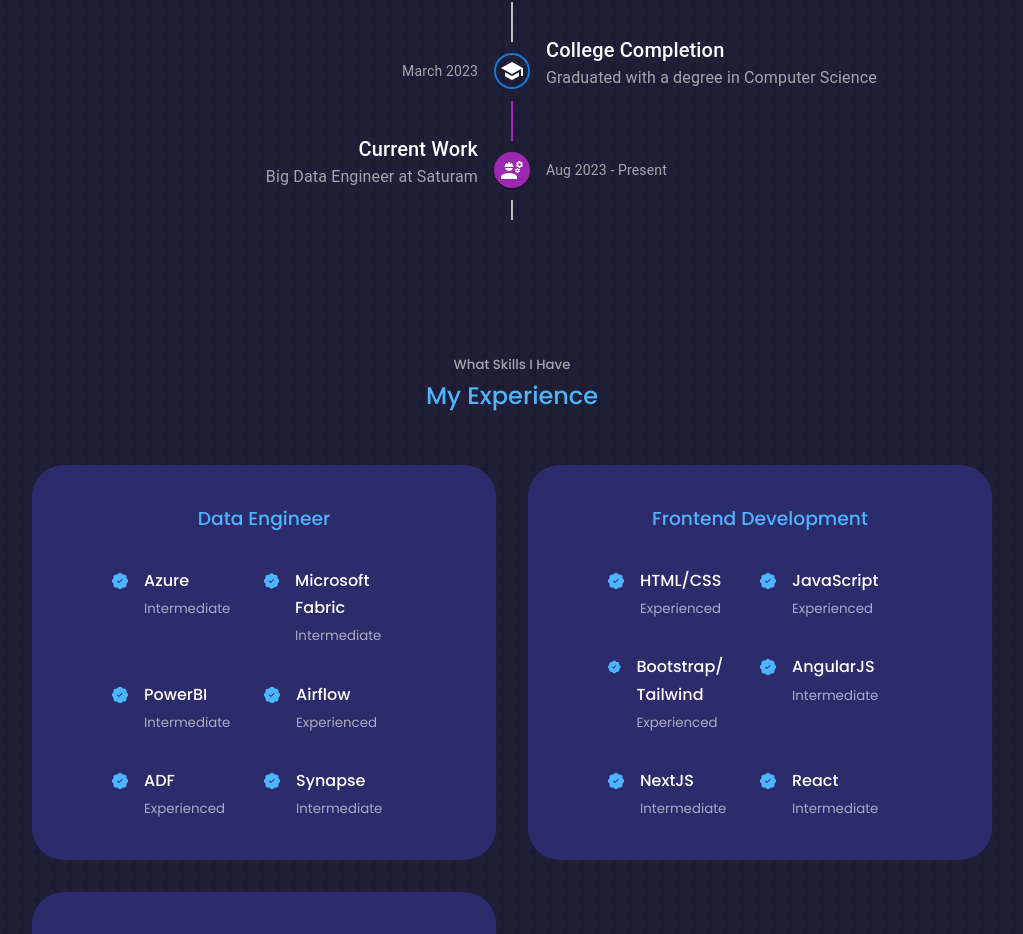
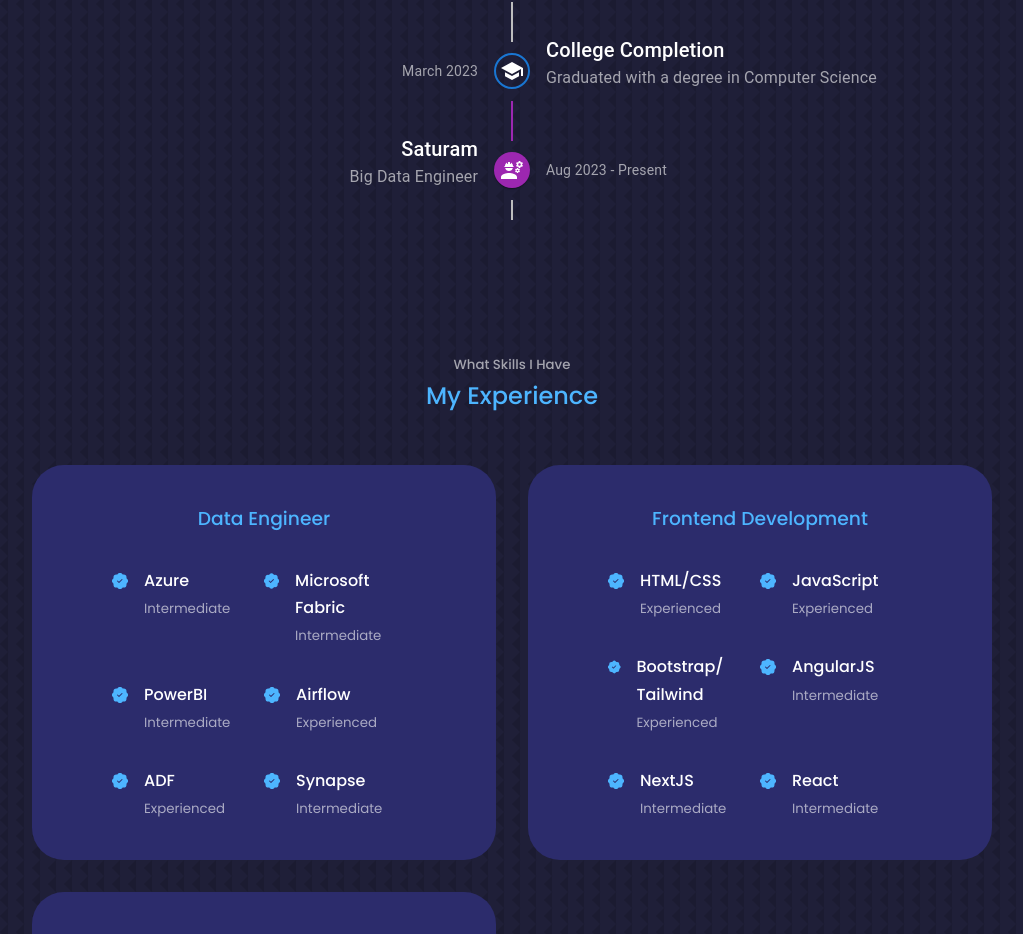
Before and after one commit to Vinothjv10/React-1, a React (Create React App) app: page / in a window 1280 px wide. Shown: the part 2100-3034 px from the top of the page, without its empty margins (128-1151 px from the left). Built offline with nearby package versions, Linux system fonts and the light colour scheme.

Commit message:
hover feature has added in Timeline

```diff
--- a/src/components/timeline/timeline.jsx
+++ b/src/components/timeline/timeline.jsx
@@ -15,9 +15,18 @@ import './timeline.css'
 
 export default function CustomizedTimeline() {
   const [activeItem, setActiveItem] = useState(null);
+  const [hoverItem, setHoverItem] = useState(null);
 
   const handleClick = (item) => {
     setActiveItem((prev) => (prev === item ? null : item));
+  };
+
+  const handleMouseEnter = (item) => {
+    setHoverItem(item);
+  };
+
+  const handleMouseLeave = () => {
+    setHoverItem(null);
   };
 
   const clickableStyle = {
@@ -75,7 +84,9 @@ export default function CustomizedTimeline() {
           </TimelineOppositeContent>
           <TimelineSeparator>
             <TimelineConnector sx={{ minHeight: '20px' }} />
-            <TimelineDot color="primary" onClick={() => handleClick('internship')}>
+            <TimelineDot color="primary" onClick={() => handleClick('internship')}
+              onMouseEnter={() => handleMouseEnter('internship')}
+              onMouseLeave={handleMouseLeave}>
               <WorkIcon />
             </TimelineDot>
             <TimelineConnector sx={{ minHeight: '20px' }} />
@@ -85,6 +96,8 @@ export default function CustomizedTimeline() {
               variant="h6"
               component="span"
               onClick={() => handleClick('internship')}
+              onMouseEnter={() => handleMouseEnter('internship')}
+              onMouseLeave={handleMouseLeave}
               sx={clickableStyle}
             >
               Software Developer (Internship)
@@ -92,7 +105,7 @@ export default function CustomizedTimeline() {
             <Typography color="rgba(255, 255, 255, 0.6)">
               Honeycomb Technologies
             </Typography>
-            {activeItem === 'internship' && (
+            {(activeItem === 'internship' || hoverItem === 'internship') && (
               <Typography color="rgba(255, 255, 255, 0.6)">
                 <p className='space'>
                  NextJS,
@@ -116,7 +129,9 @@ export default function CustomizedTimeline() {
           </TimelineOppositeContent>
           <TimelineSeparator>
             <TimelineConnector sx={{ minHeight: '20px' }} />
-            <TimelineDot color="primary" variant="outlined" onClick={() => handleClick('graduation')}>
+            <TimelineDot color="primary" variant="outlined" onClick={() => handleClick('graduation')}
+              onMouseEnter={() => handleMouseEnter('graduation')}
+              onMouseLeave={handleMouseLeave}>
               <GraduationIcon />
             </TimelineDot>
             <TimelineConnector sx={{ bgcolor: 'secondary.main', minHeight: '20px' }} />
@@ -126,6 +141,8 @@ export default function CustomizedTimeline() {
               variant="h6"
               component="span"
               onClick={() => handleClick('graduation')}
+              onMouseEnter={() => handleMouseEnter('graduation')}
+              onMouseLeave={handleMouseLeave}
               sx={clickableStyle}
             >
               College Completion
@@ -133,7 +150,7 @@ export default function CustomizedTimeline() {
             <Typography color="rgba(255, 255, 255, 0.6)">
               Graduated with a degree in Computer Science
             </Typography>
-            {activeItem === 'graduation' && (
+            {(activeItem === 'graduation' || hoverItem === 'graduation') && (
               <Typography color="rgba(255, 255, 255, 0.6)">
                 <p className='space'>Advanced Programming, Database Management, AI, SDLC</p>
               </Typography>
@@ -150,7 +167,9 @@ export default function CustomizedTimeline() {
           </TimelineOppositeContent>
           <TimelineSeparator>
             <TimelineConnector sx={{ bgcolor: 'secondary.main', minHeight: '20px' }} />
-            <TimelineDot color="secondary" onClick={() => handleClick('current')}>
+            <TimelineDot color="secondary" onClick={() => handleClick('current')}
+              onMouseEnter={() => handleMouseEnter('current')}
+              onMouseLeave={handleMouseLeave}>
               <EngineeringIcon />
             </TimelineDot>
             <TimelineConnector sx={{ minHeight: '20px' }} />
@@ -160,14 +179,16 @@ export default function CustomizedTimeline() {
               variant="h6"
               component="span"
               onClick={() => handleClick('current')}
+              onMouseEnter={() => handleMouseEnter('current')}
+              onMouseLeave={handleMouseLeave}
               sx={clickableStyle}
             >
-              Current Work
+              Saturam
             </Typography>
             <Typography color="rgba(255, 255, 255, 0.6)">
-              Big Data Engineer at Saturam
+              Big Data Engineer
             </Typography>
-            {activeItem === 'current' && (
+            {(activeItem === 'current' || hoverItem === 'current') && (
               <Typography color="rgba(255, 255, 255, 0.6)">
                 <p className='space'>
                   SQL (MySQL, PostgreSQL, MSSQL), Azure, ADF, Synapse, PowerBI, Microsoft-Fabric, ETL, Airflow, Python, Version control
```
